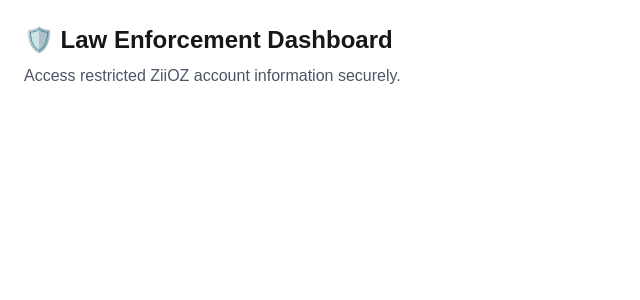
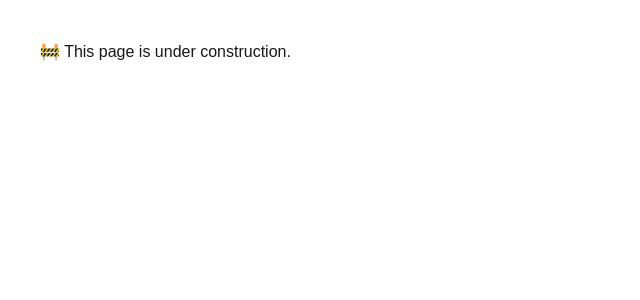
Before and after one commit to ZiiOZ/ziioz-platform, a Next.js app: page /lawdashboard in a window 1280 px wide. Shown: the top 300 px of the page, without its empty margins (0-640 px from the left). Built offline with nearby package versions, Linux system fonts and the light colour scheme.

Commit message:
fix: placeholder pages for build debugging on Vercel

```diff
--- a/app/lawdashboard/page.tsx
+++ b/app/lawdashboard/page.tsx
@@ -1,8 +1,3 @@
-export default function LawDashboardPage() {
-  return (
-    <div className="p-6">
-      <h1 className="text-2xl font-bold">🛡️ Law Enforcement Dashboard</h1>
-      <p className="mt-2 text-gray-600">Access restricted ZiiOZ account information securely.</p>
-    </div>
-  );
+export default function PlaceholderPage() {
+  return <div style={{ padding: 40 }}>🚧 This page is under construction.</div>;
 }
--- a/app/settings/page.tsx
+++ b/app/settings/page.tsx
@@ -1,8 +1,3 @@
-export default function SettingsPage() {
-  return (
-    <div className="p-6">
-      <h1 className="text-2xl font-bold">⚙️ Settings</h1>
-      <p className="mt-2 text-gray-600">Manage your ZiiOZ preferences here.</p>
-    </div>
-  );
+export default function PlaceholderPage() {
+  return <div style={{ padding: 40 }}>🚧 This page is under construction.</div>;
 }
--- a/app/ziiflicks/page.tsx
+++ b/app/ziiflicks/page.tsx
@@ -1,8 +1,3 @@
-export default function ZiiFlicksPage() {
-  return (
-    <div className="p-6">
-      <h1 className="text-2xl font-bold">🎬 ZiiFlicks</h1>
-      <p className="mt-2 text-gray-600">Watch and upload video flicks on ZiiOZ.</p>
-    </div>
-  );
+export default function PlaceholderPage() {
+  return <div style={{ padding: 40 }}>🚧 This page is under construction.</div>;
 }
--- a/app/ziipay/page.tsx
+++ b/app/ziipay/page.tsx
@@ -1,8 +1,3 @@
-export default function ZiiPayPage() {
-  return (
-    <div className="p-6">
-      <h1 className="text-2xl font-bold">💰 ZiiPay</h1>
-      <p className="mt-2 text-gray-600">Your ZiiPay dashboard will be shown here.</p>
-    </div>
-  );
+export default function PlaceholderPage() {
+  return <div style={{ padding: 40 }}>🚧 This page is under construction.</div>;
 }
--- a/app/ziiposts/page.tsx
+++ b/app/ziiposts/page.tsx
@@ -1,4 +1,3 @@
-// app/ziiposts/page.tsx
-export default function ZiipostsPage() {
-  return <div>📮 ZiiPost Feed is loading...</div>;
+export default function PlaceholderPage() {
+  return <div style={{ padding: 40 }}>🚧 This page is under construction.</div>;
 }
--- a/app/ziishop/page.tsx
+++ b/app/ziishop/page.tsx
@@ -1,4 +1,3 @@
-// app/ziishop/page.tsx
-export default function ZiiShop() {
-  return <div>🛒 ZiiShop Placeholder</div>;
+export default function PlaceholderPage() {
+  return <div style={{ padding: 40 }}>🚧 This page is under construction.</div>;
 }
```
